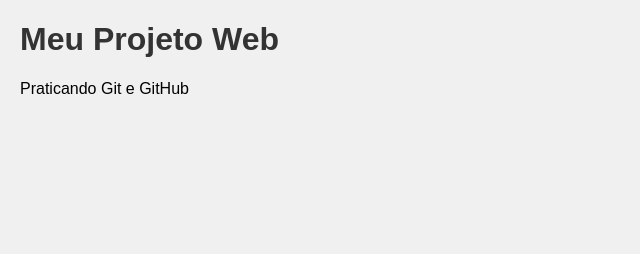
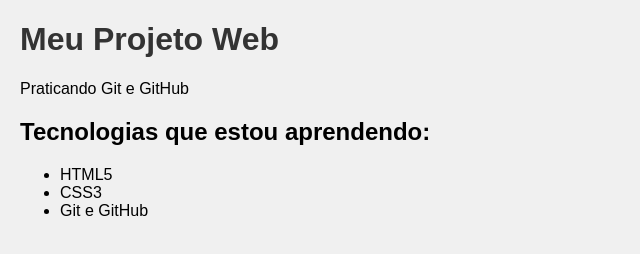
Before and after one commit to Jose-Carlos-Abreu/pratica-git-web, a plain HTML site: page index.html in a window 1280 px wide. Shown: the whole page, without its empty margins (0-640 px from the left). Drawn offline with Linux system fonts and the light colour scheme.

Commit message:
feat: adiciona lista de tecnologias

```diff
--- a/index.html
+++ b/index.html
@@ -9,7 +9,13 @@
 <body>
     <h1>Meu Projeto Web</h1>
     <p>Praticando Git e GitHub</p>
-
+    <h2>Tecnologias que estou aprendendo:</h2>
+    <ul>
+        <li>HTML5</li>
+        <li>CSS3</li>
+        <li>Git e GitHub</li>
+    </ul>
     <script src="js/script.js"></script>
 </body>
+
 </html>
```
